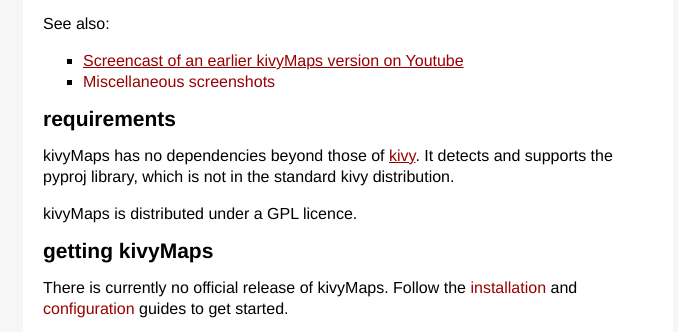
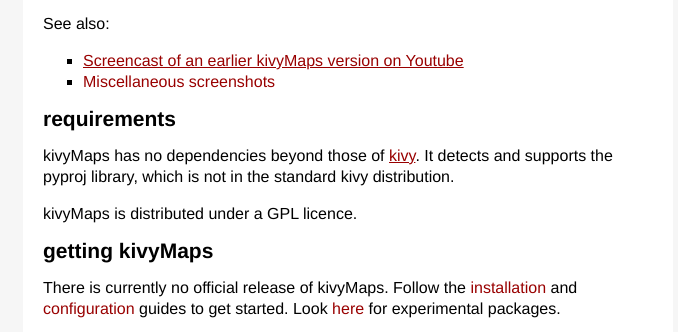
Before and after one commit to kartverket/kivyMaps, a plain HTML site: page index.html in a window 1280 px wide. Shown: the part 453-785 px from the top of the page, without its empty margins (292-970 px from the left). Drawn offline with Linux system fonts and the light colour scheme; a web font is replaced by a local one.

Commit message:
Update index.html

```diff
--- a/index.html
+++ b/index.html
@@ -79,7 +79,8 @@ It detects and supports the pyproj library, which is not in the standard kivy di
 <p>kivyMaps is distributed under a GPL licence.</p>
 <h1>getting kivyMaps</h1>
 <p>There is currently no official release of kivyMaps. Follow the <a href="installation.html">installation</a> and
-<a href="configuration.html">configuration</a> guides to get started. </p>
+<a href="configuration.html">configuration</a> guides to get started. Look <a href="https://github.com/relet/kivyMaps/tree/releases">here</a>
+for experimental packages.</p>
 <h1>credits</h1>
 <p>kivyMaps was developed by <a href="mailto:thomas.hirsch@statkart.no">Thomas Hirsch</a>, and is based heavily on the
 mtMaps application for PyMT by kivy developer Mathieu Virbel.</p>
```
